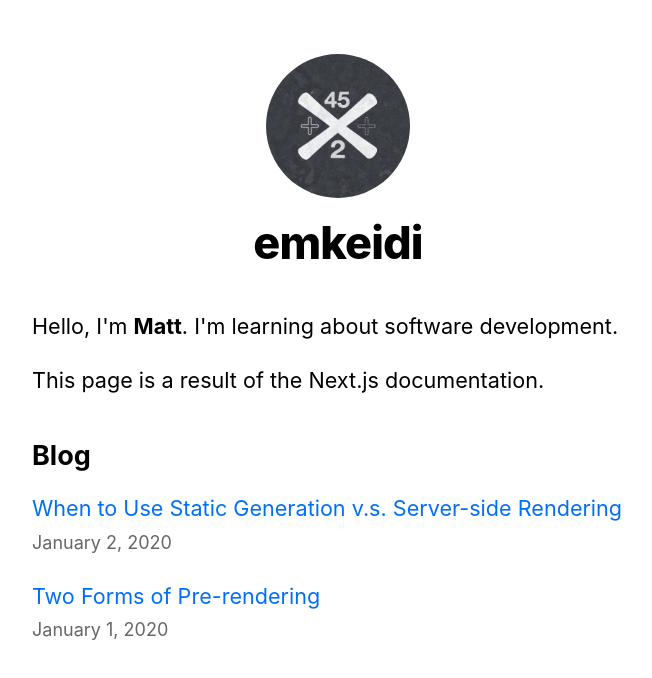
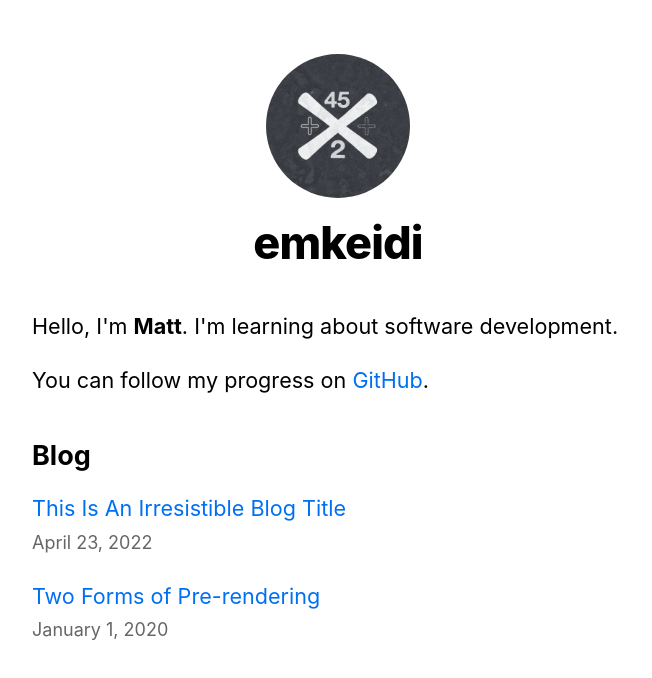
Before and after one commit to emkeidi/emkeidi.github.io, a Next.js app: page / in a window 1280 px wide. Shown: the top 678 px of the page, without its empty margins (302-954 px from the left). Built offline with nearby package versions, Linux system fonts and the light colour scheme.

Commit message:
blog updoot

```diff
--- a/pages/index.js
+++ b/pages/index.js
@@ -21,7 +21,7 @@ export default function Home({ allPostsData }) {
       <section className={utilStyles.headingMd}>
         <p>Hello, I'm <strong>Matt</strong>. I'm learning about software development.</p>
         <p>
-          This page is a result of the Next.js documentation.
+          You can follow my progress on <a href="https://github.com/emkeidi" target="blank">GitHub</a>.
         </p>
       </section>
 
--- a/posts/irresistible.md
+++ b/posts/irresistible.md
@@ -1,19 +1,14 @@
 ---
-title: 'When to Use Static Generation v.s. Server-side Rendering'
-date: '2020-01-02'
+title: 'This Is An Irresistible Blog Title'
+date: '2022-04-23'
 ---
 
-We recommend using **Static Generation** (with and without data) whenever possible because your page can be built once and served by CDN, which makes it much faster than having a server render the page on every request.
-
-You can use Static Generation for many types of pages, including:
-
-- Marketing pages
-- Blog posts
-- E-commerce product listings
-- Help and documentation
-
-You should ask yourself: "Can I pre-render this page **ahead** of a user's request?" If the answer is yes, then you should choose Static Generation.
-
-On the other hand, Static Generation is **not** a good idea if you cannot pre-render a page ahead of a user's request. Maybe your page shows frequently updated data, and the page content changes on every request.
-
-In that case, you can use **Server-Side Rendering**. It will be slower, but the pre-rendered page will always be up-to-date. Or you can skip pre-rendering and use client-side JavaScript to populate data.
+The truth is that blogs really don't have to do much to be effective.
+What are we talking about, some words and some lines?\n
+_Sometimes_ the lines even have some *flavor*.\n
+Is this what we come to the internet for?\n
+*sniffs* Ah. Yeah, that's the stuff.\n
+\n
+_Evergreen Content_.
+\n
+I think I'm starting to get it. Have a nice time on the internet today.
```
